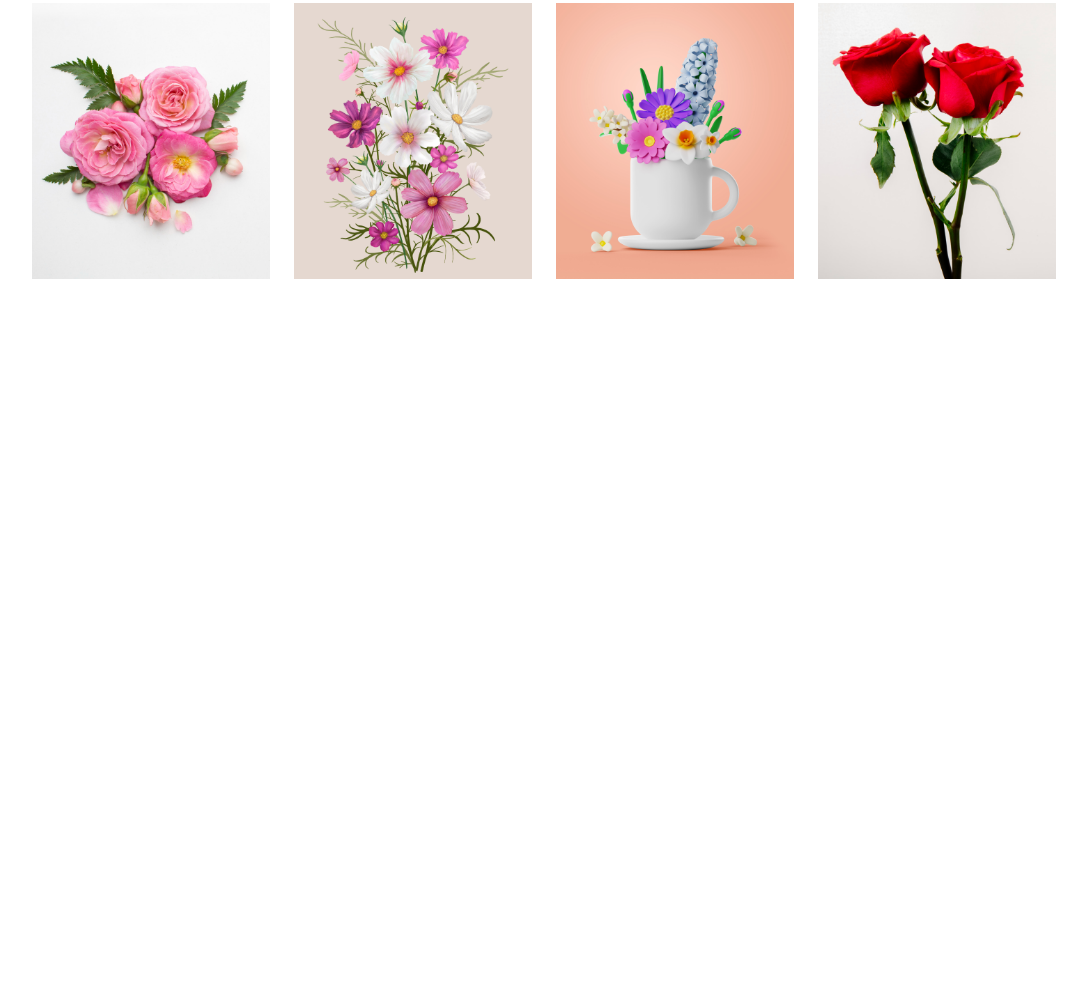
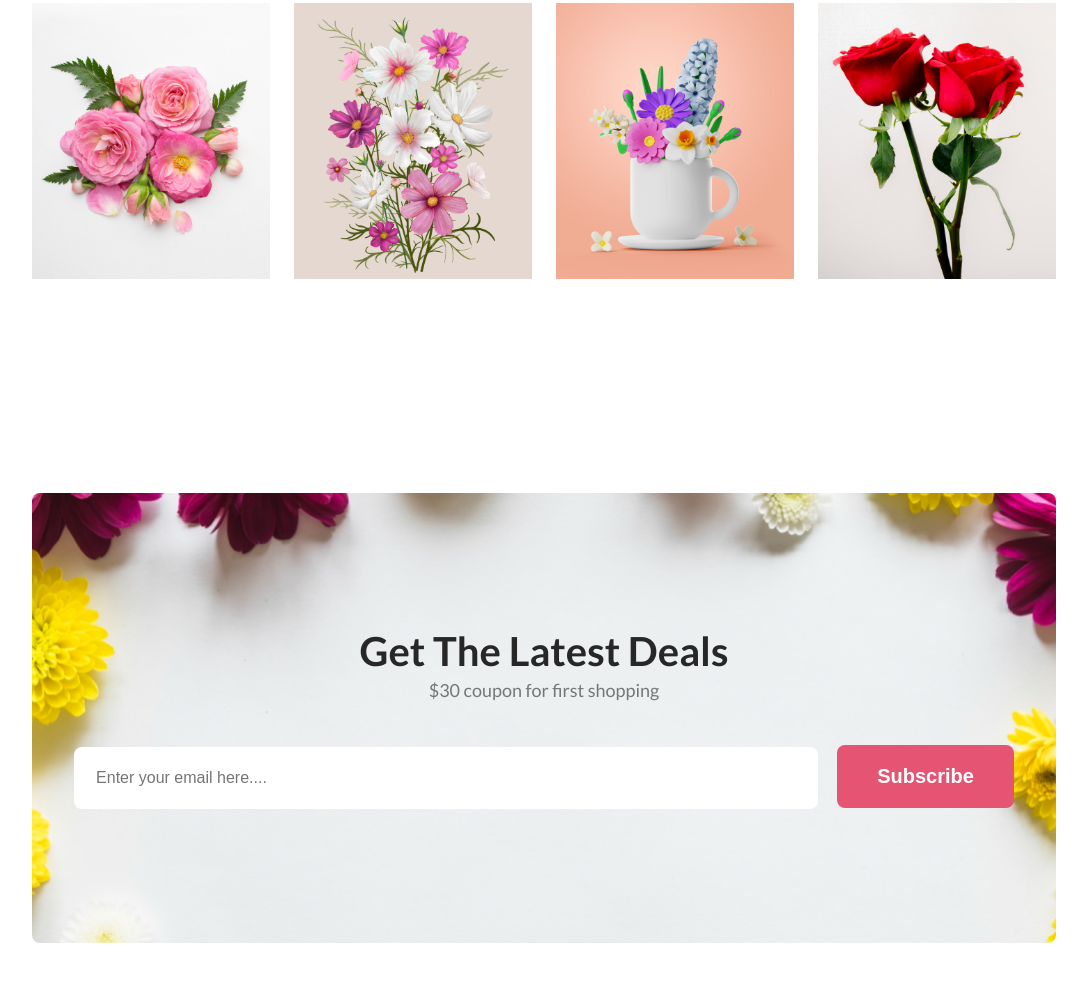
Before and after one commit to mostak9/assignment-1, a plain HTML site: page index.html in a window 1280 px wide. Shown: the part 3018-3999 px from the top of the page, without its empty margins (96-1183 px from the left). Before the commit the page ends 3511 px from the top, so only its background shows below. Drawn offline with Linux system fonts and the light colour scheme.

Commit message:
added subscribe section

```diff
--- a/index.html
+++ b/index.html
@@ -108,6 +108,18 @@
                 </div>
             </div>
         </section>
+        <section>
+            <div class="subscribe-section">
+                <div class="sub-div">
+                    <h3 class="insta-title featured-title">Get The Latest Deals</h3>
+                    <p class="insta-desc featured-desc">$30 coupon for first shopping</p>
+                    <form action="">
+                        <input type="text" placeholder="Enter your email here....">
+                        <input type="submit" value="Subscribe" class="btn-primary">
+                    </form>
+                </div>
+            </div>
+        </section>
     </main>
     <footer></footer>
 </body>
--- a/style.css
+++ b/style.css
@@ -208,6 +208,7 @@ section {
     gap: 24px;
     margin-top: 50px;
 }
+
 .insta-box1 {
     width: 330px;
     height: 370px;
@@ -215,6 +216,7 @@ section {
     background-repeat: no-repeat;
     background-size: contain;
 }
+
 .insta-box2 {
     width: 330px;
     height: 360px;
@@ -222,6 +224,7 @@ section {
     background-repeat: no-repeat;
     background-size: contain;
 }
+
 .insta-box3 {
     width: 330px;
     height: 360px;
@@ -229,6 +232,7 @@ section {
     background-repeat: no-repeat;
     background-size: contain;
 }
+
 .insta-box4 {
     width: 330px;
     height: 360px;
@@ -236,3 +240,34 @@ section {
     background-repeat: no-repeat;
     background-size: contain;
 }
+
+/* subscribe section styles */
+.subscribe-section {
+    height: 450px;
+    background-image: url("./images/Rectangle_9.png");
+    background-repeat: no-repeat;
+    background-size: cover;
+    background-position: center;
+    border-radius: 8px;
+    display: flex;
+    justify-content: center;
+    align-items: center;
+}
+
+.sub-div {
+    text-align: center;
+}
+input {
+    margin-top: 40px;
+}
+
+input[type="text"] {
+    color: rgba(39, 39, 39, 0.60);
+    font-size: 16px;
+    font-weight: 400;
+    padding: 22px;
+    border: none;
+    border-radius: 8px;
+    width: 700px;
+    margin-right: 16px;
+}
```
